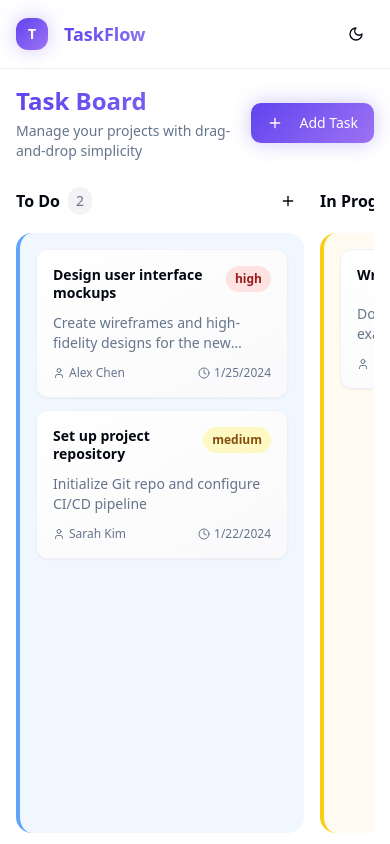
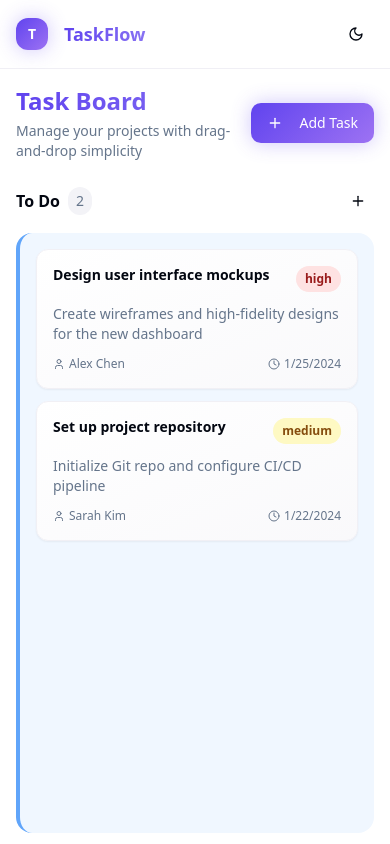
Before and after one commit to yousefelsharkawy26/task-morph, a React (Vite) app: page / in a window 390 px wide. Shown: the top 844 px of the page. Built offline with nearby package versions, Linux system fonts and the light colour scheme.

Commit message:
Add column layout and fixed height

```diff
--- a/src/components/TaskBoard.tsx
+++ b/src/components/TaskBoard.tsx
@@ -217,7 +217,7 @@ export function TaskBoard() {
         onDragOver={handleDragOver}
         onDragEnd={handleDragEnd}
       >
-        <div className="flex gap-4 sm:gap-6 overflow-x-auto pb-6">
+        <div className="flex flex-col sm:flex-row gap-4 sm:gap-6 overflow-x-auto pb-6">
           {columns.map((column) => (
             <TaskColumn
               key={column.id}
--- a/src/components/TaskColumn.tsx
+++ b/src/components/TaskColumn.tsx
@@ -25,7 +25,7 @@ export function TaskColumn({ id, title, tasks, onAddTask }: TaskColumnProps) {
   const columnStyle = columnStyles[id as keyof typeof columnStyles] || 'bg-muted/50';
 
   return (
-    <div className="flex flex-col min-w-72 max-w-72 sm:min-w-80 sm:max-w-80">
+    <div className="flex flex-col w-full sm:min-w-80 sm:max-w-80 sm:w-auto">
       <div className="flex items-center justify-between mb-4">
         <div className="flex items-center gap-2">
           <h2 className="font-semibold text-foreground">{title}</h2>
@@ -47,7 +47,7 @@ export function TaskColumn({ id, title, tasks, onAddTask }: TaskColumnProps) {
         ref={setNodeRef}
         className={`task-column ${columnStyle} ${
           isOver ? 'ring-2 ring-primary/50 bg-primary/5' : ''
-        }`}
+        } h-96 sm:h-[500px] overflow-y-auto`}
       >
         <SortableContext items={tasks.map(t => t.id)} strategy={verticalListSortingStrategy}>
           <div className="space-y-3">
```
